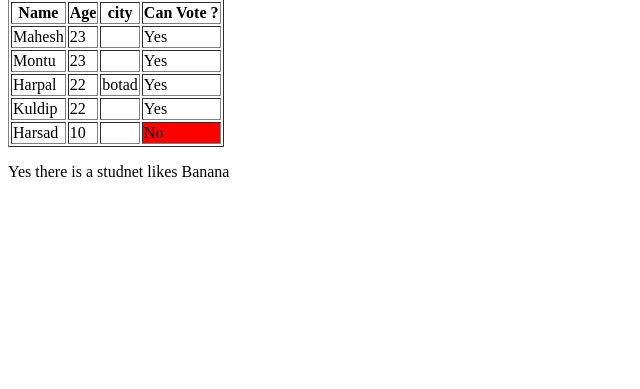
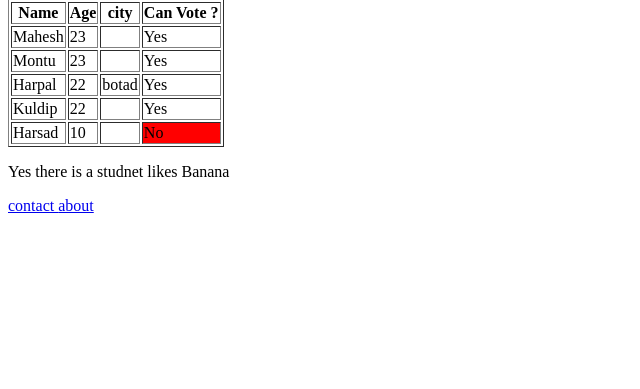
Before and after one commit to Solanki777/Exploring-python-Django, a Django app: page / in a window 1280 px wide. Shown: the part 43-432 px from the top of the page, without its empty margins (0-640 px from the left). Run offline with Django 5.2, Linux system fonts and the light colour scheme.

Commit message:
routing in diffrent pages

```diff
--- a/core/home/templates/index.html
+++ b/core/home/templates/index.html
@@ -35,4 +35,11 @@
         No available student
         {% endif %}
     </p>
+    <a href="/contact/"/>
+        contact
+    </a>
+
+    <a href="/about/"/>
+        about
+    </a>
 </main>
```
Also changed, not shown: core/home/templates/about.html (+9 -0 lines), core/home/templates/contact.html (+7 -0 lines).
